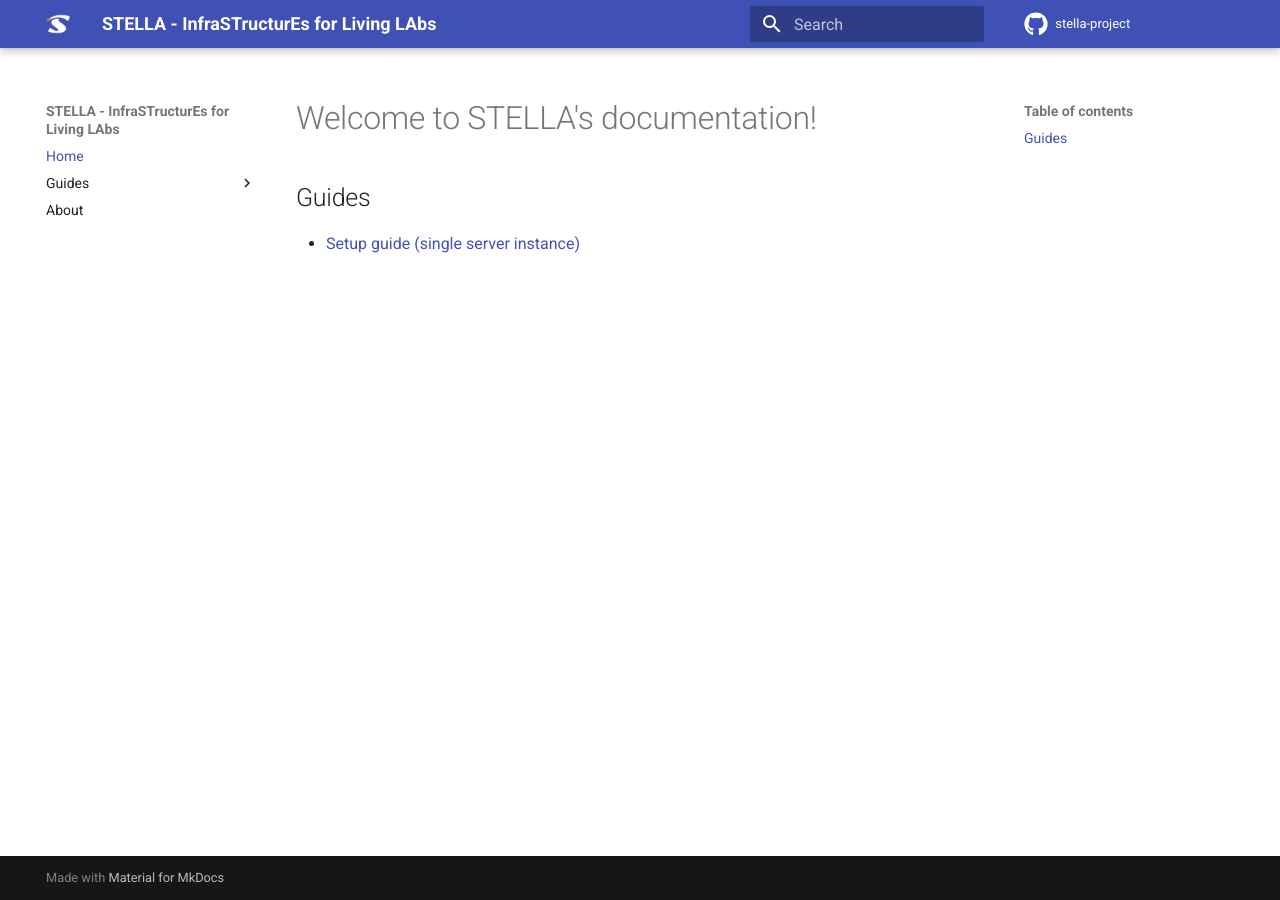
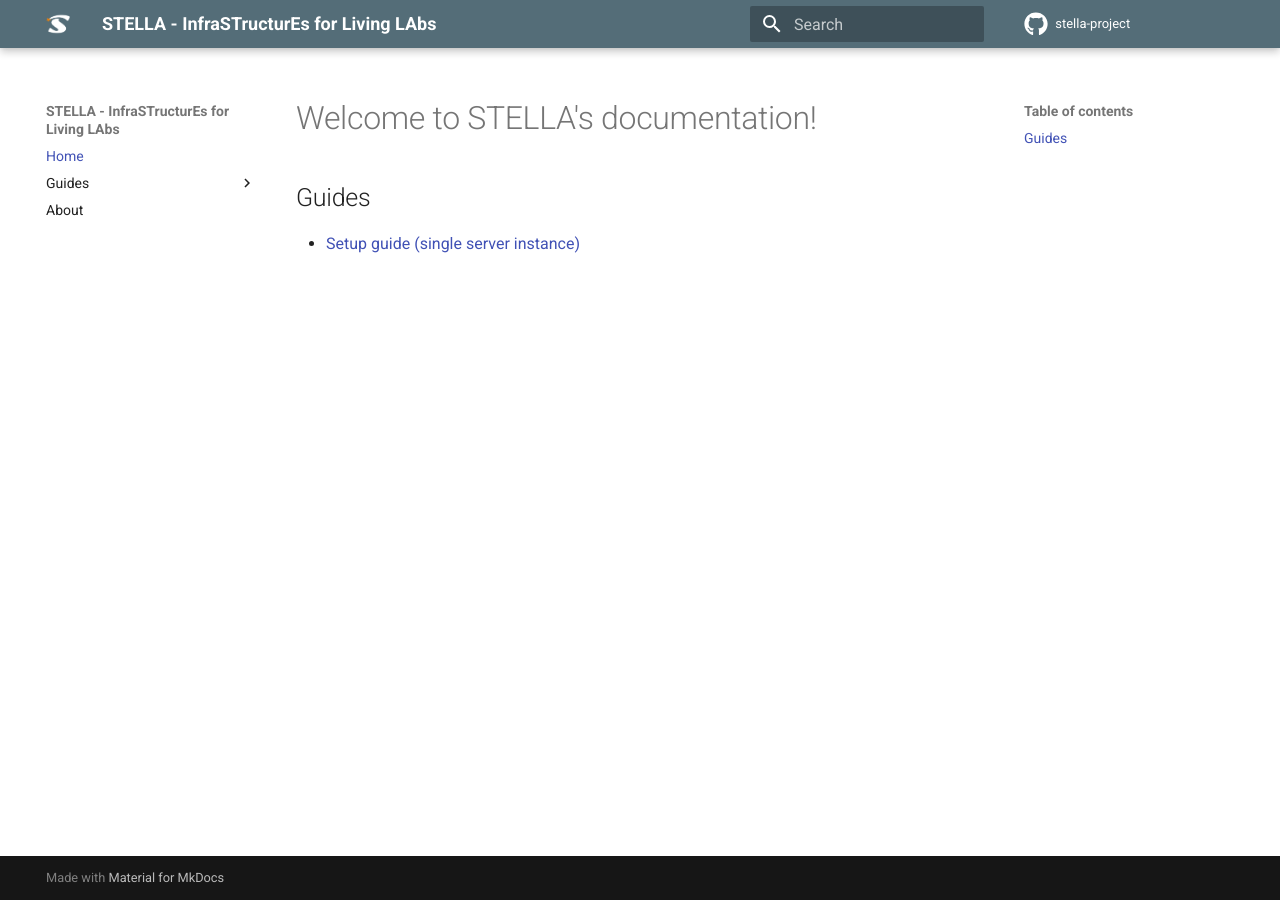
Before and after one commit to stella-project/stella-documentation, an MkDocs documentation site: the page built from docs/index.md, in a window 1280 px wide. Built offline with MkDocs 1.6.1 and Material for MkDocs 9.7.7, drawn with Linux system fonts in a browser that asks for light colours.

Commit message:
update theme

```diff
--- a/mkdocs.yml
+++ b/mkdocs.yml
@@ -6,6 +6,14 @@
     favicon: img/favicon.ico
     icon:
         repo: fontawesome/brands/github
+    features:
+        - header.autohide
+        - navigation.top
+    palette:
+        primary: blue grey
+        accent: amber
+    font:
+        text: Roboto
 nav:
     - Home: index.md
     - 'Guides':
```
